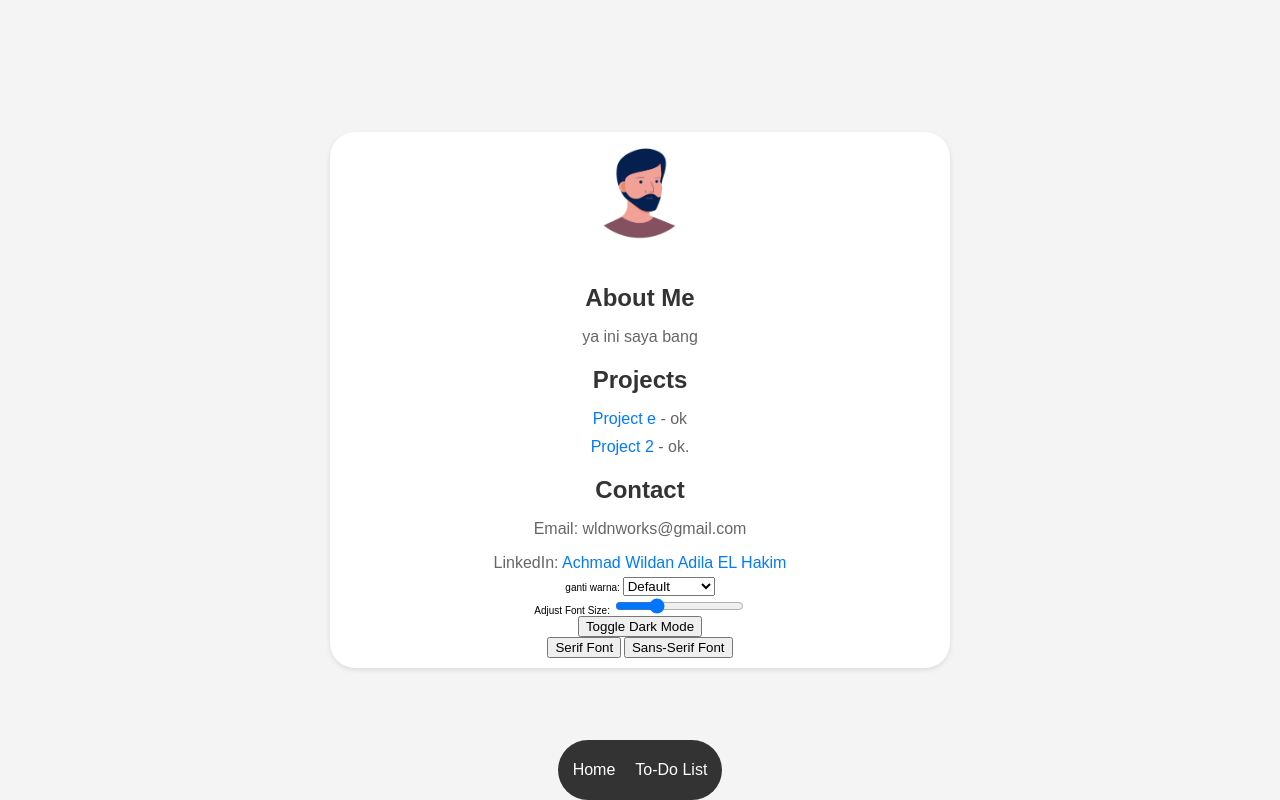
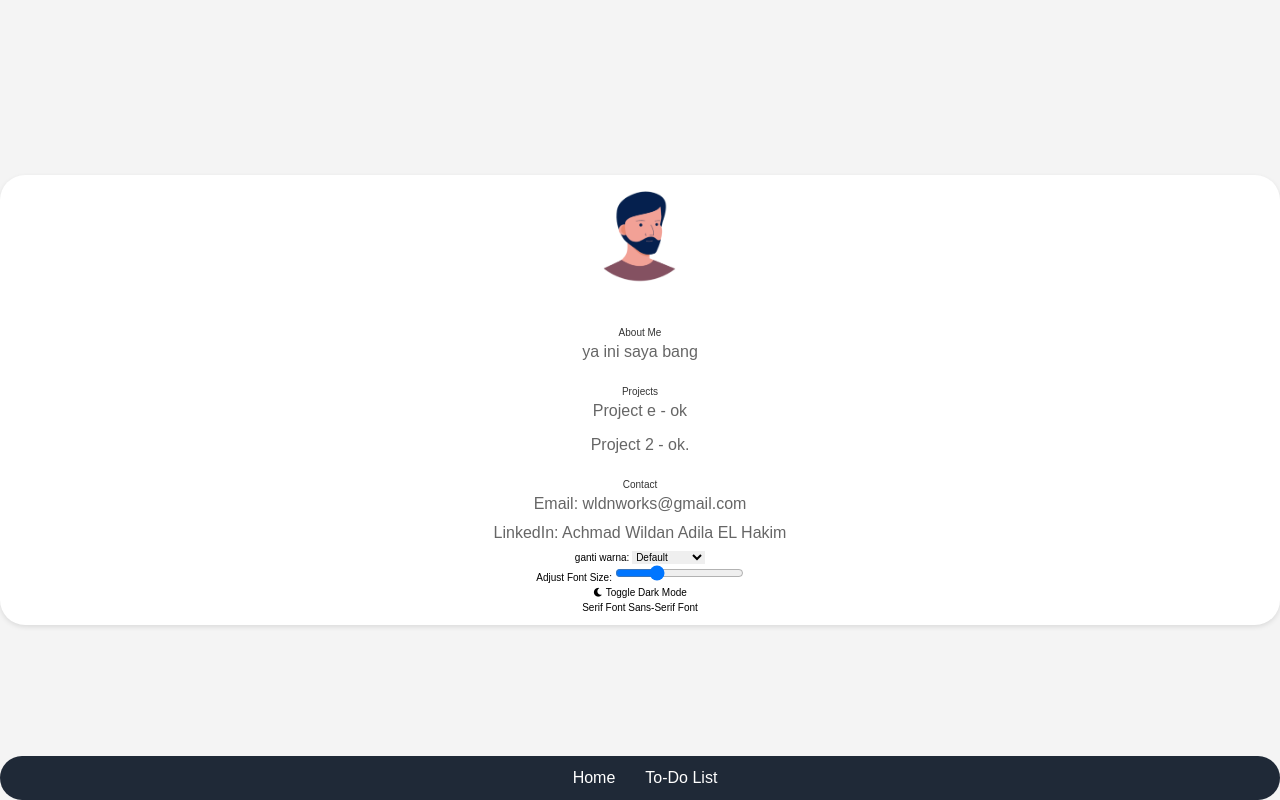
Before and after one commit to willyyypatootieee/tekweb_2024_2300016105, a website: page index.html in a window 1280 px wide. Drawn offline with nearby package versions, Linux system fonts and the light colour scheme; a web font is replaced by a local one.

Commit message:
adding tailwind framework

```diff
--- a/index.html
+++ b/index.html
@@ -4,6 +4,9 @@
     <meta charset="utf-8" />
     <meta name="viewport" content="width=device-width, initial-scale=1.0" />
     <link href="https://fonts.googleapis.com/css2?family=Protest+Strike&family=Serif&display=swap" rel="stylesheet">
+    <link rel="stylesheet" href="https://cdnjs.cloudflare.com/ajax/libs/font-awesome/6.0.0-beta3/css/all.min.css">
+    <script src="https://cdn.tailwindcss.com"></script>
+
     <link href="styles/styles.css" rel="stylesheet">
     <title>tekweb</title>
     <style>
@@ -22,15 +25,16 @@
     </style>
 </head>
 <body>
-    <nav>
-        <ul>
-            <li><a href="index.html">Home</a></li>
-            <li><a href="todo.html">To-Do List</a></li>
+    <nav class="bg-gray-800 p-4 fixed bottom-0 w-full">
+        <ul class="flex justify-center space-x-8">
+            <li><a href="index.html" class="text-white hover:text-yellow-300">Home</a></li>
+            <li><a href="todo.html" class="text-white hover:text-yellow-300">To-Do List</a></li>
         </ul>
     </nav>
 
+
     <div class="container sans-serif" id="mainContainer">
-        <div class="profile">
+        <div class="profile flex justify-center">
             <img src="./Screenshot_1.png" alt="Profile Picture" class="profile-img"/>
         </div>
 
@@ -68,9 +72,13 @@
             <input type="range" id="font-size" min="10" max="30" value="16">
         </div>
 
-        <div>
-            <button id="dark-mode-toggle">Toggle Dark Mode</button>
-        </div>
+        <button id="back-to-top" style="display: none;">↑ Back to Top</button>
+
+
+
+        <button id="dark-mode-toggle" aria-label="Toggle Dark Mode">
+            <i class="fas fa-moon"></i> Toggle Dark Mode
+        </button>
 
 
         <div>
--- /dev/null
+++ b/package.json
@@ -0,0 +1,5 @@
+{
+  "dependencies": {
+    "tailwindcss": "^3.4.14"
+  }
+}
--- a/styles/styles.css
+++ b/styles/styles.css
@@ -20,6 +20,20 @@ body {
     box-shadow: 0 2px 5px rgba(0, 0, 0, 0.1);
     text-align: center;
 }
+
+#back-to-top {
+    position: fixed;
+    bottom: 80px;
+    right: 20px;
+    padding: 0.5rem;
+    border: none;
+    background-color: #007bff;
+    color: white;
+    border-radius: 50%;
+    cursor: pointer;
+    font-size: 1.6rem;
+}
+
 
 
 
--- /dev/null
+++ b/tailwind.config.js
@@ -0,0 +1,8 @@
+/** @type {import('tailwindcss').Config} */
+module.exports = {
+  content: [],
+  theme: {
+    extend: {},
+  },
+  plugins: [],
+}
```
Also changed, not shown: tailwind-from-cdn.html (added, +13 -0 lines), todo.html (+7 -4 lines), 2 other files.
